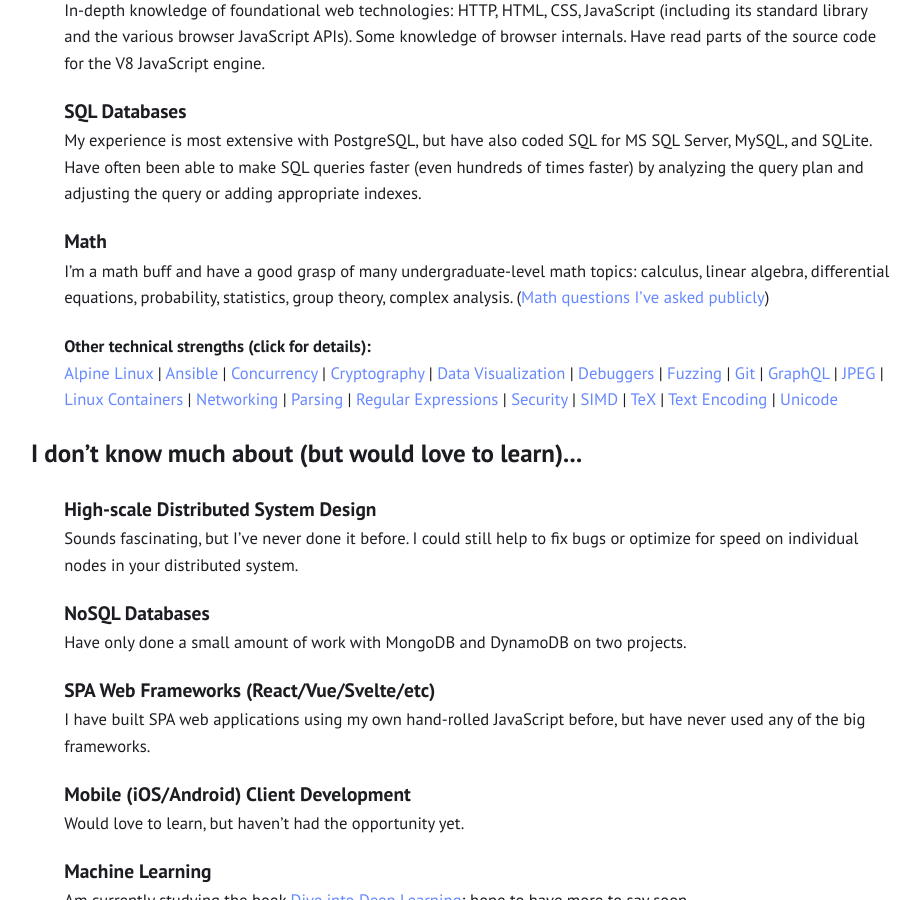
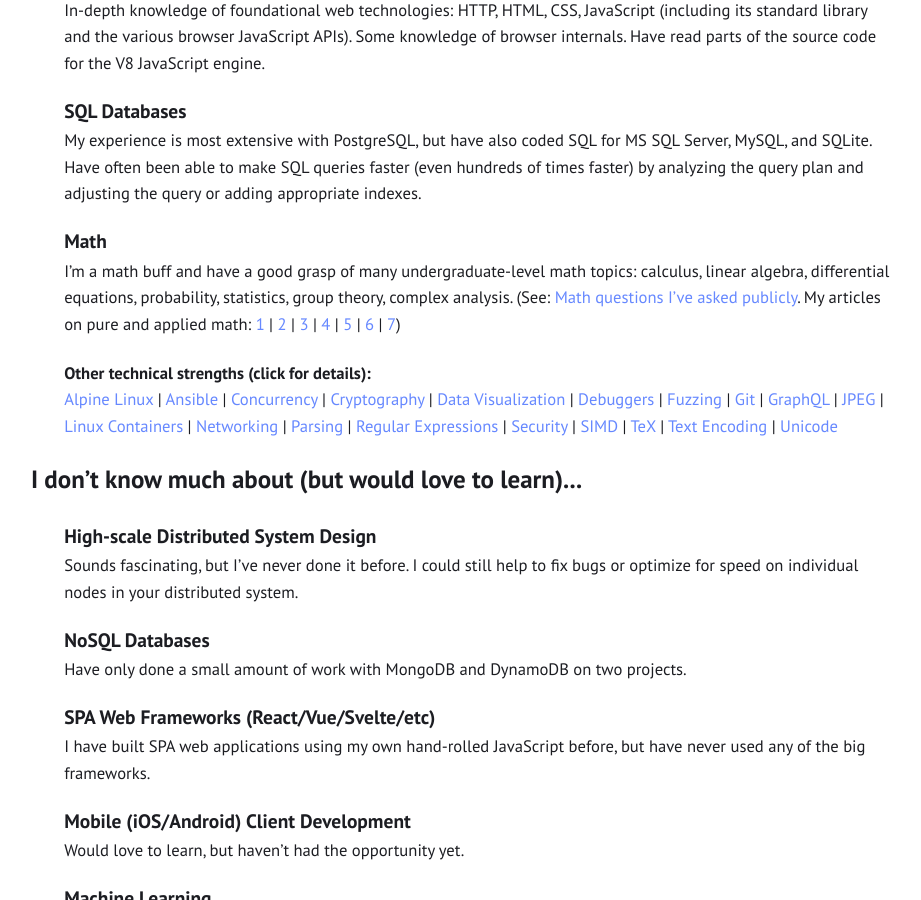
Before and after one commit to alexdowad/alexdowad.github.io, a Jekyll site: the page built from cv.html, in a window 1280 px wide and 900 px high, scrolled down 1229 px. Shown: the whole window, without its empty margins (179-1100 px from the left). Built offline with Jekyll 4.4.1, drawn with Linux system fonts in a browser that asks for light colours.

Commit message:
More info on my background with math for CV

```diff
--- a/cv.html
+++ b/cv.html
@@ -75,7 +75,7 @@
 	My experience is most extensive with PostgreSQL, but have also coded SQL for MS SQL Server, MySQL, and SQLite. Have often been able to make SQL queries faster (even hundreds of times faster) by analyzing the query plan and adjusting the query or adding appropriate indexes.
 
 	<h3 style="margin-bottom: 0">Math</h3>
-	I’m a math buff and have a good grasp of many undergraduate-level math topics: calculus, linear algebra, differential equations, probability, statistics, group theory, complex analysis. (<a href="https://math.stackexchange.com/users/182510/alex-d?tab=questions&sort=newest">Math questions I’ve asked publicly</a>)
+	I’m a math buff and have a good grasp of many undergraduate-level math topics: calculus, linear algebra, differential equations, probability, statistics, group theory, complex analysis. (See: <a href="https://math.stackexchange.com/users/182510/alex-d?tab=questions&sort=newest">Math questions I’ve asked publicly</a>. My articles on pure and applied math: <a href="/visualizing-nelder-mead/">1</a> | <a href="/a-toy-runge-kutta-solver/">2</a> | <a href="/complex-sin-and-cos/">3</a> | <a href="/heat-equation/">4</a> | <a href="/wave-equation/">5</a> | <a href="/laplaces-equation/">6</a> | <a href="/solving-laplaces/">7</a>)
 
 	<h4 style="margin-bottom: 0">Other technical strengths (click for details):</h4>
 	<a class="detail-link">Alpine Linux</a> | <a class="detail-link">Ansible</a> | <a class="detail-link">Concurrency</a> | <a class="detail-link">Cryptography</a> | <a class="detail-link">Data Visualization</a> | <a class="detail-link">Debuggers</a> | <a class="detail-link">Fuzzing</a> | <a class="detail-link">Git</a> | <a class="detail-link">GraphQL</a> | <a class="detail-link">JPEG</a> | <a class="detail-link">Linux Containers</a> | <a class="detail-link">Networking</a> | <a class="detail-link">Parsing</a> | <a class="detail-link">Regular Expressions</a> | <a class="detail-link">Security</a> | <a class="detail-link">SIMD</a> | <a class="detail-link">TeX</a> | <a class="detail-link">Text Encoding</a> | <a class="detail-link">Unicode</a>
```
